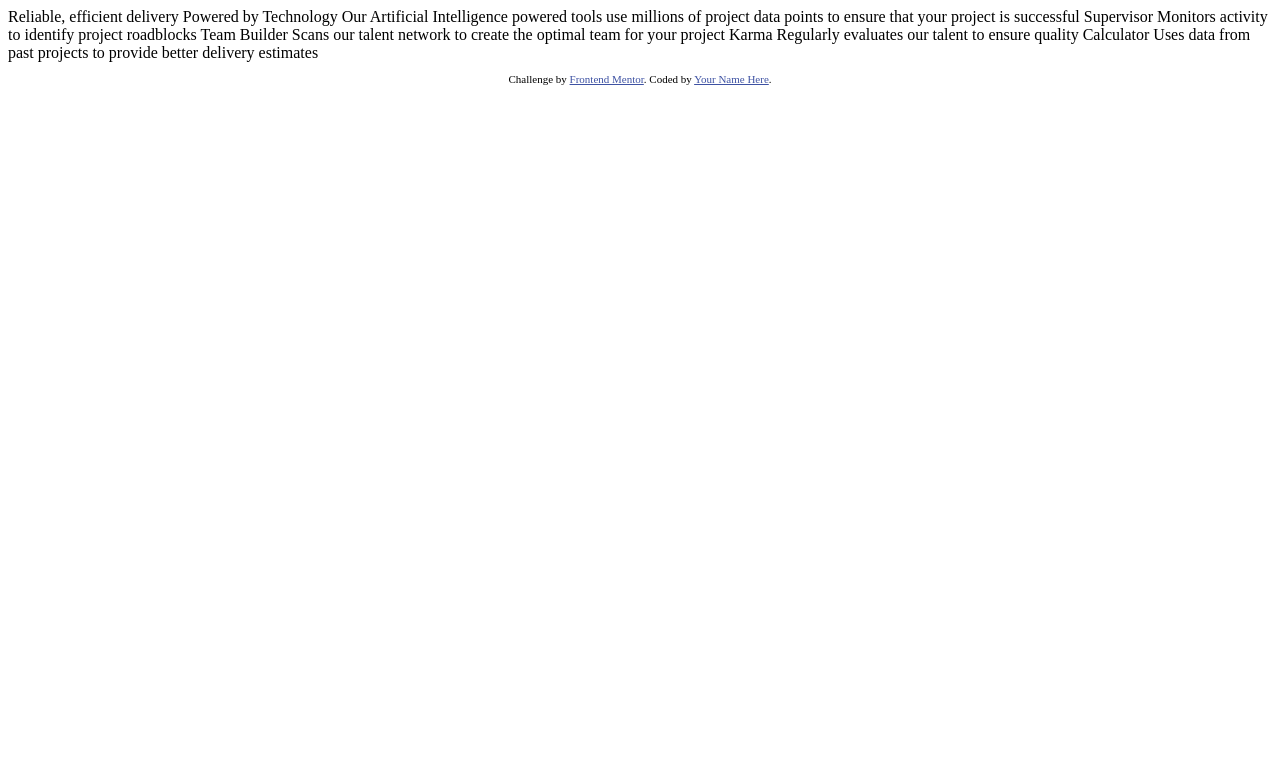
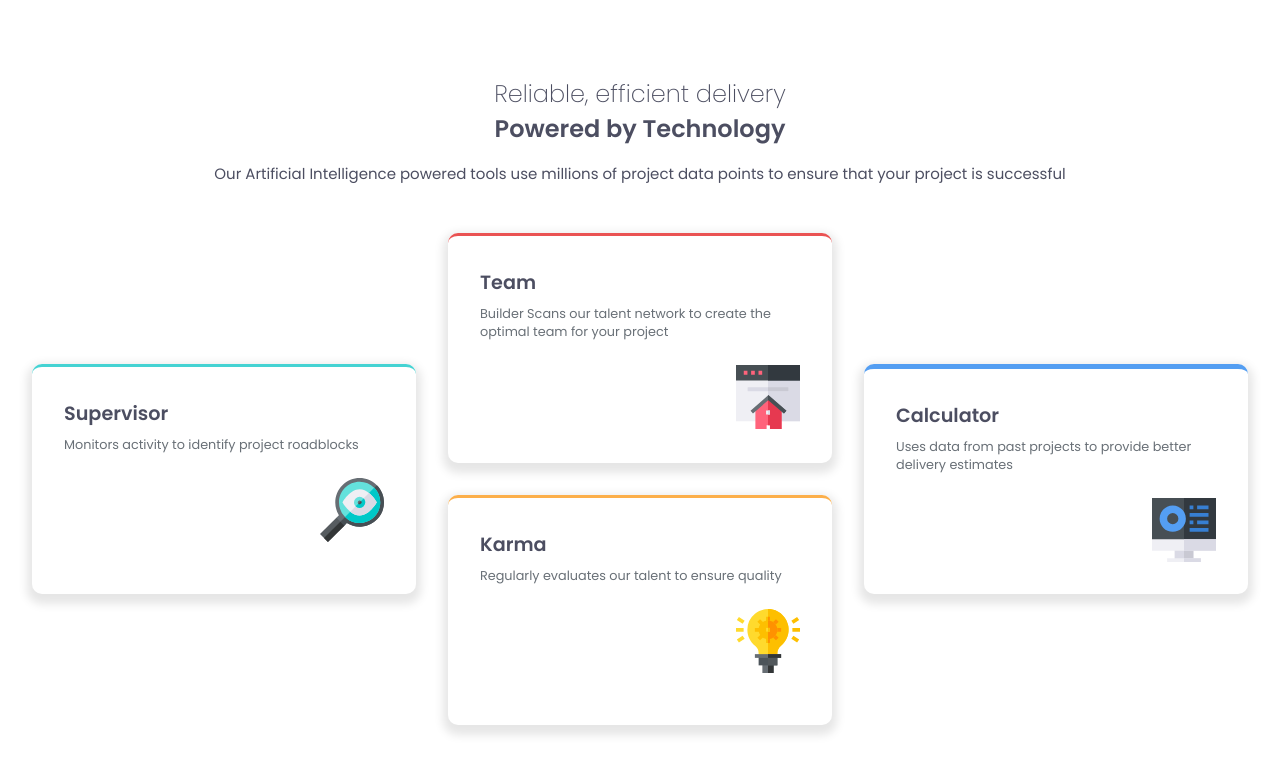
Before and after one commit to vinhle-dev/four-card-feature-section-master, a plain HTML site: page index.html in a window 1280 px wide. Drawn offline with Linux system fonts and the light colour scheme.

Commit message:
implement page

```diff
--- a/index.html
+++ b/index.html
@@ -1,45 +1,85 @@
 <!DOCTYPE html>
 <html lang="en">
   <head>
-  <meta charset="UTF-8">
-  <meta name="viewport" content="width=device-width, initial-scale=1.0"> <!-- displays site properly based on user's device -->
+    <meta charset="UTF-8" />
+    <meta name="viewport" content="width=device-width, initial-scale=1.0" />
+    <!-- displays site properly based on user's device -->
 
-  <link rel="icon" type="image/png" sizes="32x32" href="./images/favicon-32x32.png">
+    <link
+      rel="icon"
+      type="image/png"
+      sizes="32x32"
+      href="./images/favicon-32x32.png"
+    />
 
     <title>Frontend Mentor | Four card feature section</title>
 
-  <!-- Feel free to remove these styles or customise in your own stylesheet 👍 -->
-  <style>
-    .attribution { font-size: 11px; text-align: center; }
-    .attribution a { color: hsl(228, 45%, 44%); }
-  </style>
+    <link rel="stylesheet" href="style/style.css" />
+    <link rel="preconnect" href="https://fonts.googleapis.com" />
+    <link rel="preconnect" href="https://fonts.gstatic.com" crossorigin />
+    <link
+      href="https://fonts.googleapis.com/css2?family=Poppins:wght@200;400;600&display=swap"
+      rel="stylesheet"
+    />
   </head>
   <body>
+    <main class="container">
+      <div class="info">
+        <h1 class="info__title">Reliable, efficient delivery</h1>
+        <h1 class="info__title--bold">Powered by Technology</h1>
+        <p class="info__description">
+          Our Artificial Intelligence powered tools use millions of project data
+          points to ensure that your project is successful
+        </p>
+      </div>
 
-  Reliable, efficient delivery
-  Powered by Technology
-
-  Our Artificial Intelligence powered tools use millions of project data points
-  to ensure that your project is successful
-
-  Supervisor
+      <div class="card__container">
+        <div class="card card--left card--border-top-green">
+          <h2 class="card__title">Supervisor</h2>
+          <p class="card__description">
             Monitors activity to identify project roadblocks
-
-  Team Builder
-  Scans our talent network to create the optimal team for your project
-
-  Karma
+          </p>
+          <img
+            class="card__img"
+            src="images/icon-supervisor.svg"
+            alt="Supervisor Icon"
+          />
+        </div>
+        <div class="card card--top card--border-top-red">
+          <h2 class="card__title">Team</h2>
+          <p class="card__description">
+            Builder Scans our talent network to create the optimal team for your
+            project
+          </p>
+          <img
+            class="card__img"
+            src="images/icon-team-builder.svg"
+            alt="Supervisor Icon"
+          />
+        </div>
+        <div class="card card--bottom card--border-top-orange">
+          <h2 class="card__title">Karma</h2>
+          <p class="card__description">
             Regularly evaluates our talent to ensure quality
-
-  Calculator
+          </p>
+          <img
+            class="card__img"
+            src="images/icon-karma.svg"
+            alt="Supervisor Icon"
+          />
+        </div>
+        <div class="card card--right card--border-top-blue">
+          <h2 class="card__title">Calculator</h2>
+          <p class="card__description">
             Uses data from past projects to provide better delivery estimates
-
-
-  <footer>
-    <p class="attribution">
-      Challenge by <a href="https://www.frontendmentor.io?ref=challenge" target="_blank">Frontend Mentor</a>.
-      Coded by <a href="#">Your Name Here</a>.
           </p>
-  </footer>
+          <img
+            class="card__img"
+            src="images/icon-calculator.svg"
+            alt="Supervisor Icon"
+          />
+        </div>
+      </div>
+    </main>
   </body>
 </html>
--- /dev/null
+++ b/style/style.scss
@@ -0,0 +1,131 @@
+// Breakpoints
+$desktop: 48rem;
+
+// colors
+$red: hsl(0, 78%, 62%);
+$cyan: hsl(180, 62%, 55%);
+$orange: hsl(34, 97%, 64%);
+$blue: hsl(212, 86%, 64%);
+$grey-500: hsl(234, 12%, 34%);
+$grey-400: hsl(212, 6%, 44%);
+$white: hsl(0, 0%, 100%);
+
+// fonts
+$popins-200: 200 1.5rem "Poppins", sans-serif;
+$popins-400: 400 0.9375rem "Poppins", sans-serif;
+$popins-600: 600 1.5rem "Poppins", sans-serif;
+
+* {
+  margin: 0;
+  padding: 0;
+  box-sizing: border-box;
+}
+
+html {
+  font-size: 1rem;
+  color: $grey-400;
+}
+
+body {
+  font: $popins-400;
+  display: flex;
+  height: 100dvh;
+}
+
+.container {
+  margin: auto;
+  background-color: $white;
+  padding: 3rem 2rem;
+}
+
+.info {
+  text-align: center;
+
+  &__title {
+    font: $popins-200;
+    color: $grey-500;
+
+    &--bold {
+      font: $popins-600;
+      color: $grey-500;
+      margin-bottom: 1rem;
+    }
+  }
+
+  &__description {
+    color: $grey-500;
+    margin-bottom: 3rem;
+  }
+}
+
+.card__container {
+  display: grid;
+  grid-template: repeat(4, 1fr) / auto;
+  gap: 2rem;
+}
+
+.card {
+  width: 100%;
+  display: flex;
+  flex-direction: column;
+  border-radius: 10px;
+  padding: 2rem;
+  box-shadow: 0 5px 10px 5px rgba(0, 0, 0, 0.1);
+
+  &__title {
+    font-weight: 600;
+    font-size: 1.2rem;
+    color: $grey-500;
+    margin-bottom: 0.5rem;
+  }
+
+  &__description {
+    font-size: 0.8rem;
+    margin-bottom: 1.5rem;
+  }
+
+  img {
+    margin-left: auto;
+  }
+
+  &--border-top-blue {
+    border-top: 5px solid $blue;
+  }
+
+  &--border-top-green {
+    border-top: 3px solid $cyan;
+  }
+
+  &--border-top-red {
+    border-top: 3px solid $red;
+  }
+
+  &--border-top-orange {
+    border-top: 3px solid $orange;
+  }
+}
+
+@media (min-width: $desktop) {
+  .card {
+    &__container {
+      display: grid;
+      grid-template: repeat(4, 1fr) / repeat(3, 1fr);
+    }
+    &--top {
+      grid-column: 2;
+      grid-row: 1 / 3;
+    }
+    &--right {
+      grid-column: 3;
+      grid-row: 2 / 4;
+    }
+    &--bottom {
+      grid-column: 2;
+      grid-row: 3 / 5;
+    }
+    &--left {
+      grid-column: 1;
+      grid-row: 2 / 4;
+    }
+  }
+}
```
Also changed, not shown: style/style.css (added), 1 other file. Lines whose indentation alone changed are shown as unchanged.
